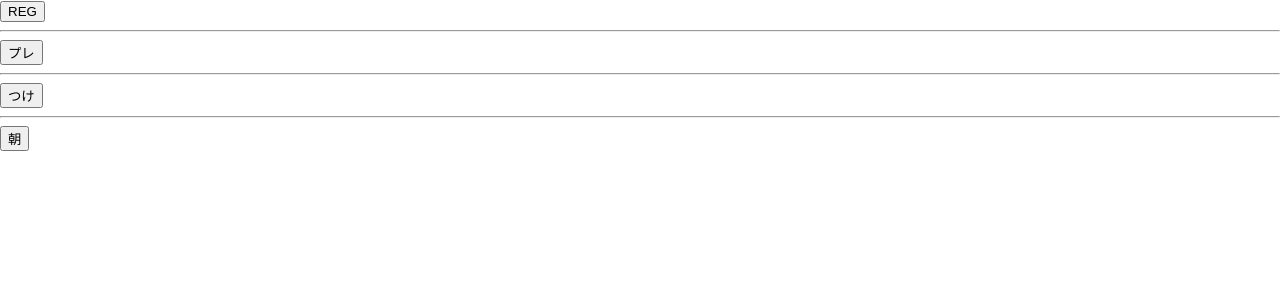
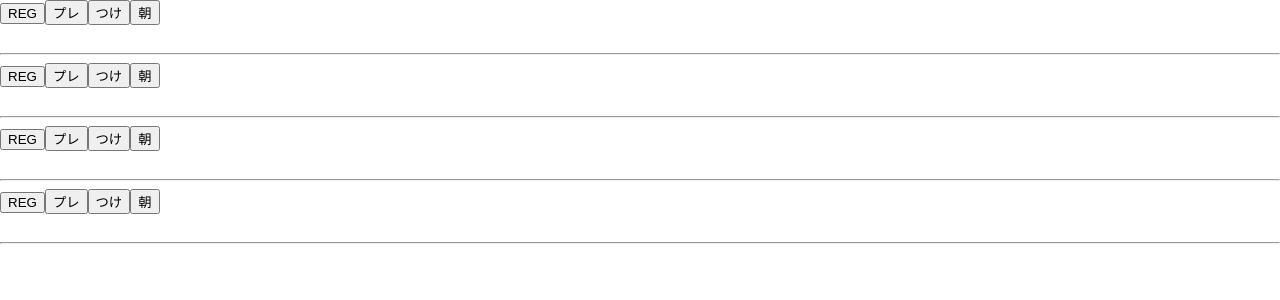
Before and after one commit to M-Y-code/men-timer, a Next.js app in the folder men-timer/: page / in a window 1280 px wide. Shown: the top 300 px of the page. Built offline with nearby package versions, Linux system fonts and the light colour scheme.

Commit message:
モジュール間の表示非表示実装

```diff
--- a/men-timer/components/CountDownAsa.jsx
+++ b/men-timer/components/CountDownAsa.jsx
@@ -3,9 +3,20 @@ import formatTime from "./FormatTime";
 import AsaButton from "./AsaButton";
 import { useShow } from "../hooks/useShow";
 import { useAct } from "../hooks/useAct";
+import "./CountDownAsa.module.scss";
 
-export default function CountDown({ seconds }) {
-  const [countdownAsa, setCountdownAsa] = useState(seconds);
+export default function CountDown(props) {
+  const [countdownAsa, setCountdownAsa] = useState(props.seconds);
+  const {
+    showReg,
+    setShowReg,
+    showPre,
+    setShowPre,
+    showTuke,
+    setShowTuke,
+    showAsa,
+    setShowAsa,
+  } = props;
 
   const {
     BariBtnAct,
@@ -47,6 +58,10 @@ export default function CountDown({ seconds }) {
     setShowFutuuBtn((show) => true);
     setShowYawaBtn((show) => true);
     setFutuuBtnAct((prev) => true);
+    setShowReg((show) => false);
+    setShowPre((show) => false);
+    setShowTuke((show) => false);
+    setShowAsa((show) => false);
   };
 
   const handleClickStartAsa = useCallback(() => {
@@ -66,8 +81,12 @@ export default function CountDown({ seconds }) {
     setShowKataBtn((show) => false);
     setShowFutuuBtn((show) => false);
     setShowYawaBtn((show) => false);
+    setShowReg((show) => true);
+    setShowPre((show) => true);
+    setShowTuke((show) => true);
+    setShowAsa((show) => true);
     clearInterval(timerId.current);
-    setCountdownAsa((prev) => seconds);
+    setCountdownAsa((prev) => props.seconds);
   }, []);
 
   const handleClickBari = useCallback(() => {
@@ -160,7 +179,7 @@ export default function CountDown({ seconds }) {
 
   return (
     <>
-      {showStartBtn ? (
+      {showAsa ? (
         <AsaButton
           onClick={() => {
             handleClickStartAsa();
--- a/men-timer/components/CountDownPre.jsx
+++ b/men-timer/components/CountDownPre.jsx
@@ -3,10 +3,22 @@ import formatTime from "./FormatTime";
 import PreButton from "./PreButton";
 import { useShow } from "../hooks/useShow";
 import { useAct } from "../hooks/useAct";
+import "./CountDownPre.module.scss";
 
-export default function CountDown({ seconds }) {
-  const [countdownPre, setCountdownPre] = useState(seconds);
+export default function CountDown(props) {
+  const [countdownPre, setCountdownPre] = useState(props.seconds);
   const timerId = useRef();
+
+  const {
+    showReg,
+    setShowReg,
+    showPre,
+    setShowPre,
+    showTuke,
+    setShowTuke,
+    showAsa,
+    setShowAsa,
+  } = props;
 
   const {
     BariBtnAct,
@@ -47,6 +59,10 @@ export default function CountDown({ seconds }) {
     setShowFutuuBtn((show) => true);
     setShowYawaBtn((show) => true);
     setFutuuBtnAct((prev) => true);
+    setShowReg((show) => false);
+    setShowPre((show) => false);
+    setShowTuke((show) => false);
+    setShowAsa((show) => false);
   };
 
   const handleClickStartPre = useCallback(() => {
@@ -66,8 +82,12 @@ export default function CountDown({ seconds }) {
     setShowKataBtn((show) => false);
     setShowFutuuBtn((show) => false);
     setShowYawaBtn((show) => false);
+    setShowReg((show) => true);
+    setShowPre((show) => true);
+    setShowTuke((show) => true);
+    setShowAsa((show) => true);
     clearInterval(timerId.current);
-    setCountdownPre((prev) => seconds);
+    setCountdownPre((prev) => props.seconds);
   }, []);
 
   const handleClickBari = useCallback(() => {
@@ -147,7 +167,7 @@ export default function CountDown({ seconds }) {
       clearInterval(timerId.current);
       setShowUp((show) => true);
       setShowCountdown((show) => false);
-      setCountdownPre((prev) => seconds);
+      setCountdownPre((prev) => props.seconds);
     }
   }, [countdownPre]);
 
@@ -160,7 +180,7 @@ export default function CountDown({ seconds }) {
 
   return (
     <>
-      {showStartBtn ? (
+      {showPre ? (
         <PreButton
           onClick={() => {
             handleClickStartPre();
--- a/men-timer/components/CountDownReg.jsx
+++ b/men-timer/components/CountDownReg.jsx
@@ -3,10 +3,22 @@ import formatTime from "./FormatTime";
 import RegButton from "./RegButton";
 import { useShow } from "../hooks/useShow";
 import { useAct } from "../hooks/useAct";
+import "./CountDownReg.module.scss";
 
-export default function CountDown({ seconds }) {
-  const [countdownReg, setCountdownReg] = useState(seconds);
+export default function CountDown(props) {
+  const [countdownReg, setCountdownReg] = useState(props.seconds);
   const timerId = useRef();
+
+  const {
+    showReg,
+    setShowReg,
+    showPre,
+    setShowPre,
+    showTuke,
+    setShowTuke,
+    showAsa,
+    setShowAsa,
+  } = props;
 
   const {
     BariBtnAct,
@@ -47,6 +59,10 @@ export default function CountDown({ seconds }) {
     setShowFutuuBtn((show) => true);
     setShowYawaBtn((show) => true);
     setFutuuBtnAct((prev) => true);
+    setShowReg((show) => false);
+    setShowPre((show) => false);
+    setShowTuke((show) => false);
+    setShowAsa((show) => false);
   };
 
   const handleClickStartReg = useCallback(() => {
@@ -65,8 +81,12 @@ export default function CountDown({ seconds }) {
     setShowKataBtn((show) => false);
     setShowFutuuBtn((show) => false);
     setShowYawaBtn((show) => false);
+    setShowReg((show) => true);
+    setShowPre((show) => true);
+    setShowTuke((show) => true);
+    setShowAsa((show) => true);
     clearInterval(timerId.current);
-    setCountdownReg((prev) => seconds);
+    setCountdownReg((prev) => props.seconds);
   }, []);
 
   const handleClickBari = useCallback(() => {
@@ -144,7 +164,7 @@ export default function CountDown({ seconds }) {
   useEffect(() => {
     if (countdownReg <= 0) {
       clearInterval(timerId.current);
-      setCountdownReg((prev) => seconds);
+      setCountdownReg((prev) => props.seconds);
     }
   }, [countdownReg]);
 
@@ -157,7 +177,7 @@ export default function CountDown({ seconds }) {
 
   return (
     <>
-      {showStartBtn ? (
+      {showReg ? (
         <RegButton
           onClick={() => {
             handleClickStartReg();
--- a/men-timer/components/CountDownTuke.jsx
+++ b/men-timer/components/CountDownTuke.jsx
@@ -3,10 +3,22 @@ import formatTime from "./FormatTime";
 import TukeButton from "./TukeButton";
 import { useShow } from "../hooks/useShow";
 import { useAct } from "../hooks/useAct";
+import "./CountDownTuke.module.scss";
 
-export default function CountDown({ seconds }) {
-  const [countdownTuke, setCountdownTuke] = useState(seconds);
+export default function CountDown(props) {
+  const [countdownTuke, setCountdownTuke] = useState(props.seconds);
   const timerId = useRef();
+
+  const {
+    showReg,
+    setShowReg,
+    showPre,
+    setShowPre,
+    showTuke,
+    setShowTuke,
+    showAsa,
+    setShowAsa,
+  } = props;
 
   const {
     BariBtnAct,
@@ -47,6 +59,10 @@ export default function CountDown({ seconds }) {
     setShowFutuuBtn((show) => true);
     setShowYawaBtn((show) => true);
     setFutuuBtnAct((prev) => true);
+    setShowReg((show) => false);
+    setShowPre((show) => false);
+    setShowTuke((show) => false);
+    setShowAsa((show) => false);
   };
 
   const handleClickStartTuke = useCallback(() => {
@@ -66,8 +82,12 @@ export default function CountDown({ seconds }) {
     setShowKataBtn((show) => false);
     setShowFutuuBtn((show) => false);
     setShowYawaBtn((show) => false);
+    setShowReg((show) => true);
+    setShowPre((show) => true);
+    setShowTuke((show) => true);
+    setShowAsa((show) => true);
     clearInterval(timerId.current);
-    setCountdownTuke((prev) => seconds);
+    setCountdownTuke((prev) => props.seconds);
   }, []);
 
   const handleClickBari = useCallback(() => {
@@ -145,7 +165,7 @@ export default function CountDown({ seconds }) {
   useEffect(() => {
     if (countdownTuke <= 0) {
       clearInterval(timerId.current);
-      setCountdownTuke((prev) => seconds);
+      setCountdownTuke((prev) => props.seconds);
     }
   }, [countdownTuke]);
 
@@ -158,7 +178,7 @@ export default function CountDown({ seconds }) {
 
   return (
     <>
-      {showStartBtn ? (
+      {showTuke ? (
         <TukeButton
           onClick={() => {
             handleClickStartTuke();
--- a/men-timer/components/ShowBtn.jsx
+++ b/men-timer/components/ShowBtn.jsx
@@ -1,21 +1,21 @@
-import formatTime from "./FormatTime";
 import CountDownReg from "../components/CountDownReg";
 import CountDownPre from "../components/CountDownPre";
 import CountDownTuke from "../components/CountDownTuke";
 import CountDownAsa from "../components/CountDownAsa";
+import useBtnShow from "../hooks/useBtnShow";
 
 const ShowBtn = (props) => {
+  const btnShow = useBtnShow();
   return (
     <>
       <div>
-        <CountDownReg seconds={360} />
-        <hr />
-        <CountDownPre seconds={210} />
-        <hr />
-        <CountDownTuke seconds={450} />
-        <hr />
-        <CountDownAsa seconds={50} />
+        <CountDownReg {...btnShow} seconds={360} />
+        <CountDownPre {...btnShow} seconds={210} />
+        <CountDownTuke {...btnShow} seconds={450} />
+        <CountDownAsa {...btnShow} seconds={50} />
       </div>
+      <br />
+      <hr />
     </>
   );
 };
--- /dev/null
+++ b/men-timer/hooks/useBtnShow.jsx
@@ -0,0 +1,19 @@
+import { useState } from "react";
+const useBtnShow = () => {
+  const [showReg, setShowReg] = useState(true);
+  const [showPre, setShowPre] = useState(true);
+  const [showTuke, setShowTuke] = useState(true);
+  const [showAsa, setShowAsa] = useState(true);
+  return {
+    showReg,
+    setShowReg,
+    showPre,
+    setShowPre,
+    showTuke,
+    setShowTuke,
+    showAsa,
+    setShowAsa,
+  };
+};
+
+export default useBtnShow;
--- a/men-timer/pages/index.js
+++ b/men-timer/pages/index.js
@@ -1,10 +1,14 @@
 import ShowBtn from "../components/ShowBtn";
+import "../styles/Home.module.scss";
 
 export default function Home() {
   return (
     <>
       <div>
         <ShowBtn />
+        <ShowBtn />
+        <ShowBtn />
+        <ShowBtn />
       </div>
     </>
   );
```
Also changed, not shown: men-timer/components/CountDownAsa.module.scss (added), men-timer/components/CountDownPre.module.scss (added), men-timer/components/CountDownReg.module.scss (added), men-timer/components/CountDownTuke.module.scss (added).
